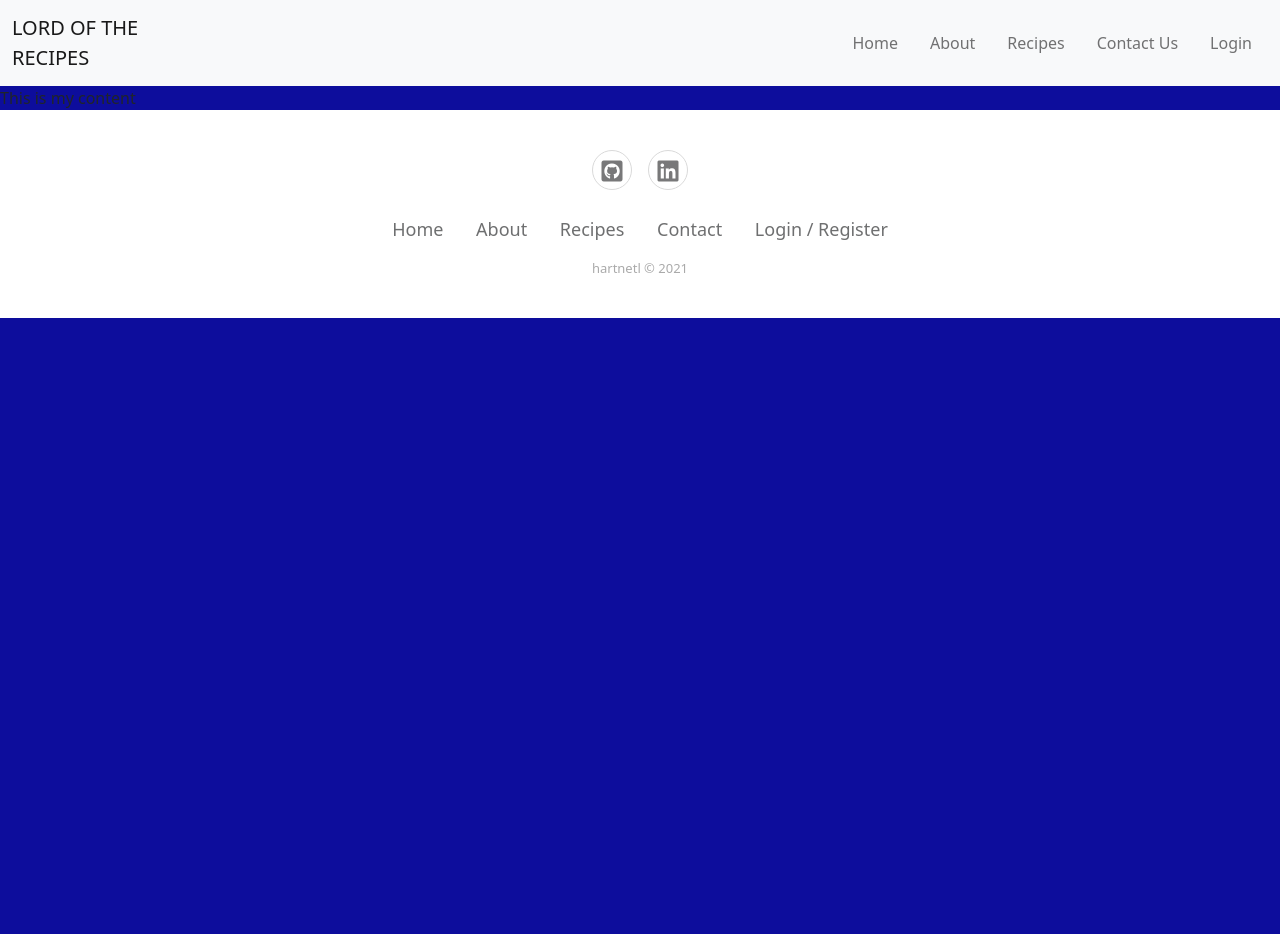
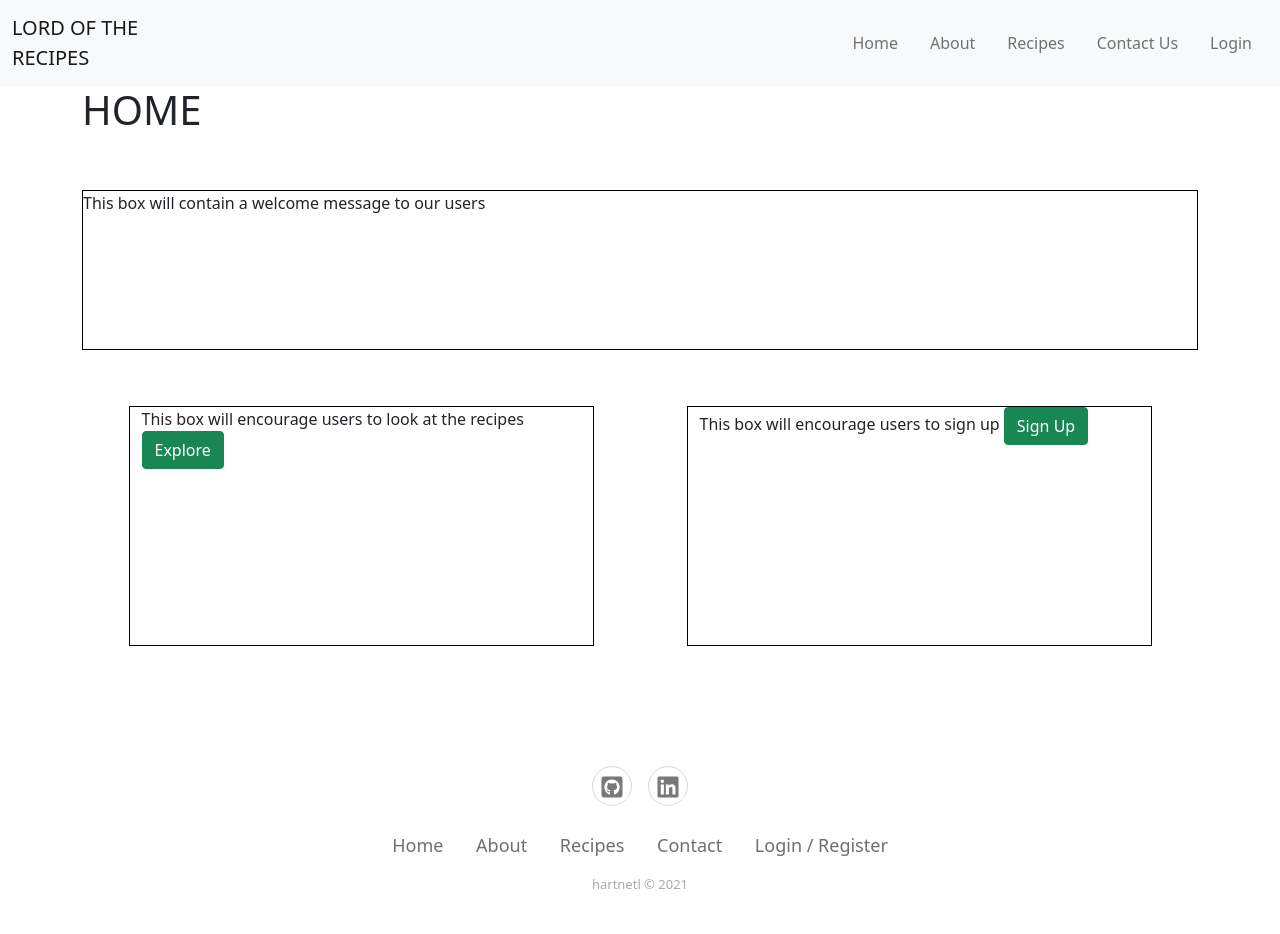
Before and after one commit to hartnetl/lord-of-the-recipes, a Django app: page / in a window 1280 px wide. Before the commit the page ends 318 px from the top, so only its background shows below. Run offline with Django 3.2, Linux system fonts and the light colour scheme; data that the repository does not hold is empty; parts of the project's set-up code (start-up, migrations or seed data) failed here and were passed over; some libraries are stand-ins or nearby versions.

Commit message:
Fix: css now linked to base.html
Found typo in settings.py file. Created basic home page (index.html)

```diff
--- a/static/css/style.css
+++ b/static/css/style.css
@@ -1,6 +1,23 @@
-body {
-    background-color: #0d0d9c;
-    height: 80vh;
+/* general */
+
+main {
+  height: 80vh;
+}
+
+.box {
+  border: 1px solid black;
+  margin-top: 5%;
+}
+
+
+/* home */
+
+#welcome {
+  height: 20vh;
+}
+
+#explore, #signup {
+  height: 30vh;
 }
 
 /* Footer */
--- a/templates/base.html
+++ b/templates/base.html
@@ -1,11 +1,10 @@
 {% load static %}
 
 <!DOCTYPE html>
-<html class="h-100">
+<html lang="en">
 
 <head>
-    <title>Lord of the Recipes</title>
-    <meta name="viewport" content="width=device-width, initial-scale=1" />
+
     <!-- Fonts go here-->
 
     <!-- Font Awesome -->
@@ -18,14 +17,18 @@
         integrity="sha384-gtEjrD/SeCtmISkJkNUaaKMoLD0//ElJ19smozuHV6z3Iehds+3Ulb9Bn9Plx0x4" crossorigin="anonymous">
     </script>
     <!-- Custom css sheet-->
-    <link rel="stylesheet" href="{% static 'css/style.css' %}" type="text/css">
+    <link rel="stylesheet" type="text/css" href="{% static 'css/style.css' %}">
 
+    <meta charset="UTF-8">
+    <meta http-equiv="X-UA-Compatible" content="IE=edge">
+    <meta name="viewport" content="width=device-width, initial-scale=1.0">
+    <title>Lord of the Recipes</title>
 </head>
 
 <body>
 
     <!-- Navigation -->
-      <nav class="navbar navbar-expand-lg navbar-light bg-light">
+    <nav class="navbar navbar-expand-lg navbar-light bg-light">
         <div class="container-fluid">
             <div class="d-flex flex-grow-1">
                 <span class="w-100 d-lg-none d-block">
@@ -63,15 +66,18 @@
     </nav>
 
     <main class="flex-shrink-0 main-bg">
-        {% block content %}
-        <!-- Content Goes here -->
-        {% endblock content %}
+        <div class="container">
+            {% block content %}
+            <!-- Content Goes here -->
+            {% endblock content %}
+        </div>
     </main>
 
     <!-- Footer -->
     <div class="footer-basic">
         <footer>
-            <div class="social"><a href="#"><i class="fab fa-github-square"></i></a><a href="#"><i class="fab fa-linkedin"></i></div>
+            <div class="social"><a href="#"><i class="fab fa-github-square"></i></a><a href="#"><i
+                        class="fab fa-linkedin"></i></div>
             <ul class="list-inline">
                 <li class="list-inline-item"><a href="#">Home</a></li>
                 <li class="list-inline-item"><a href="#">About</a></li>
--- a/templates/index.html
+++ b/templates/index.html
@@ -2,6 +2,23 @@
 
 {% block content %}
 
-This is my content
+<h1>HOME</h1>
+
+<div id="welcome" class="box">
+    This box will contain a welcome message to our users
+</div>
+
+<div class=container>
+    <div class="row justify-content-around">
+        <div id="explore" class="col-md-5 box">
+            This box will encourage users to look at the recipes
+            <button type="button" class="btn btn-success">Explore</button>
+        </div>
+        <div id="signup" class="col-md-5 box">
+            This box will encourage users to sign up
+            <button type="button" class="btn btn-success">Sign Up</button>
+        </div>
+    </div>
+</div>
 
 {% endblock %}
```
Also changed, not shown: recipeproject/settings.py (+10 -3 lines), templates/about.html (added, +7 -0 lines), templates/contact.html (added, +7 -0 lines), templates/login.html (added, +7 -0 lines), templates/recipes..html (added, +7 -0 lines), templates/register.html (added, +7 -0 lines).
